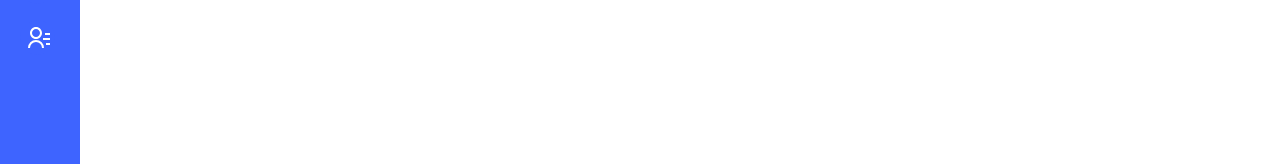
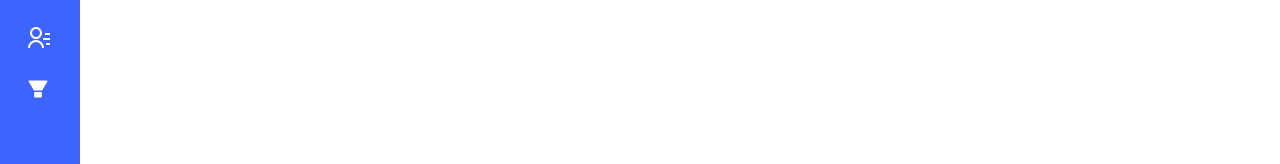
Before and after one commit to Ashraful-Mijan/sidebar, a React (Create React App) app: page / in a window 1280 px wide. Shown: the part 276-440 px from the top of the page. Built offline with nearby package versions, Linux system fonts and the light colour scheme.

Commit message:
added filter icon

```diff
--- a/src/Components/Aside.js
+++ b/src/Components/Aside.js
@@ -11,6 +11,7 @@ import { GoPerson } from 'react-icons/go';
 import { ImBlogger } from 'react-icons/im';
 import { GrServices } from 'react-icons/gr';
 import { RiContactsLine } from 'react-icons/ri';
+import { AiFillFilter } from 'react-icons/ai';
 
 const Aside = ({ image, collapsed, rtl, toggled, handleToggleSidebar, handleCollapsedChange }) => {
   return (
@@ -69,6 +70,7 @@ const Aside = ({ image, collapsed, rtl, toggled, handleToggleSidebar, handleColl
           <MenuItem icon={<ImBlogger className='fs-4' />}> Blog </MenuItem>
           <MenuItem icon={<GrServices className='fs-4' />}> Services </MenuItem>
           <MenuItem icon={<RiContactsLine className='fs-4' />}> Contacts </MenuItem>
+          <MenuItem icon={<AiFillFilter className='fs-4' />}> Filter </MenuItem>
         </Menu>
       </SidebarContent>
     </ProSidebar>
```
